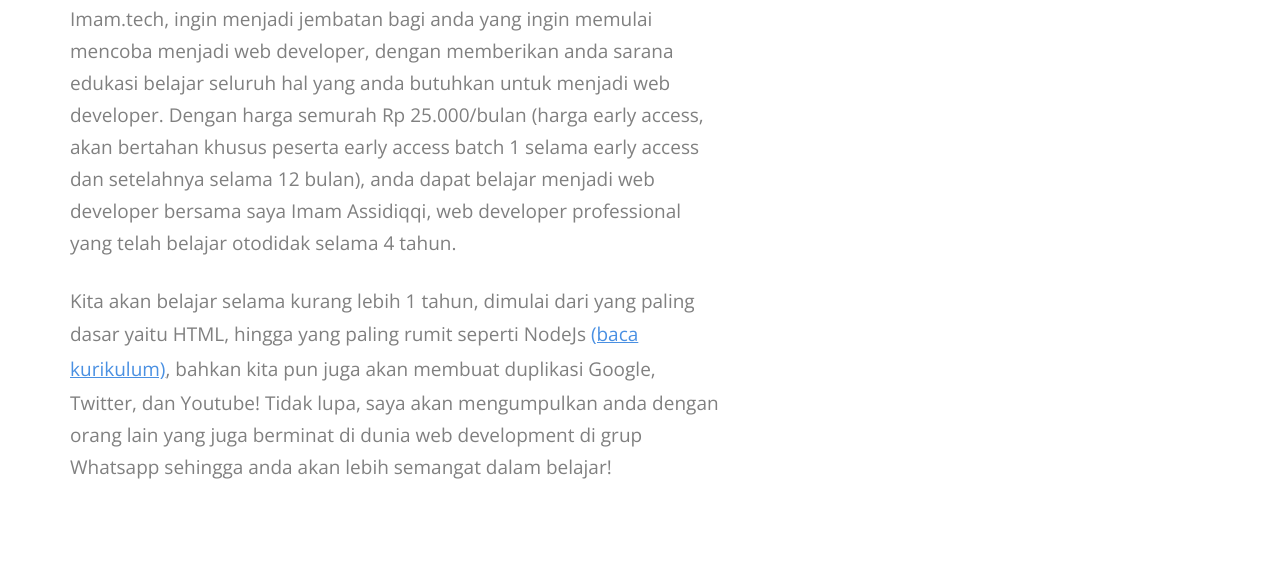
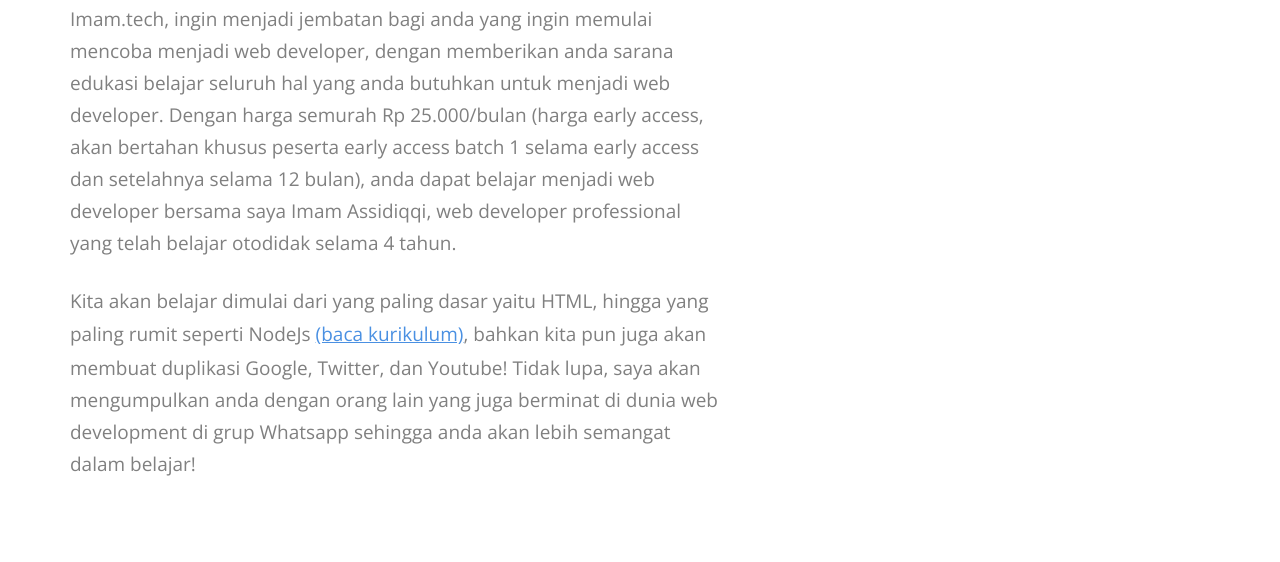
Before and after one commit to imamtech/imamtech, a plain HTML site: page index.html in a window 1280 px wide. Shown: the part 1024-1586 px from the top of the page. Drawn offline with nearby package versions, Linux system fonts and the light colour scheme; a script that the page names is missing; files whose address does not match are found by name.

Commit message:
Removing 1 tahun

```diff
--- a/index.html
+++ b/index.html
@@ -152,7 +152,7 @@
                             <h2>Belajar Web Development</h2>
                             <p class="lead"> Menjadi web developer merupakan keinginan sebagian orang. Dapat membuat web sendiri dengan berbagai macam fungsionalitas, merupakan sebuah kebanggaan.</p>
                             <p class="lead"> Imam.tech, ingin menjadi jembatan bagi anda yang ingin memulai mencoba menjadi web developer, dengan memberikan anda sarana edukasi belajar seluruh hal yang anda butuhkan untuk menjadi web developer. Dengan harga semurah Rp 25.000/bulan (harga early access, akan bertahan khusus peserta early access batch 1 selama early access dan setelahnya selama 12 bulan), anda dapat belajar menjadi web developer bersama saya Imam Assidiqqi, web developer professional yang telah belajar otodidak selama 4 tahun.</p>
-                            <p class="lead"> Kita akan belajar selama kurang lebih 1 tahun, dimulai dari yang paling dasar yaitu HTML, hingga yang paling rumit seperti NodeJs <a href="https://medium.com/imam-tech/materi-web-development-course-imam-tech-664660a63195" target="_blank">(baca kurikulum)</a>, bahkan kita pun juga akan membuat duplikasi Google, Twitter, dan Youtube! Tidak lupa, saya akan mengumpulkan anda dengan orang lain yang juga berminat di dunia web development di grup Whatsapp sehingga anda akan lebih semangat dalam belajar!</p>
+                            <p class="lead"> Kita akan belajar dimulai dari yang paling dasar yaitu HTML, hingga yang paling rumit seperti NodeJs <a href="https://medium.com/imam-tech/materi-web-development-course-imam-tech-664660a63195" target="_blank">(baca kurikulum)</a>, bahkan kita pun juga akan membuat duplikasi Google, Twitter, dan Youtube! Tidak lupa, saya akan mengumpulkan anda dengan orang lain yang juga berminat di dunia web development di grup Whatsapp sehingga anda akan lebih semangat dalam belajar!</p>
                         </div>
                         <div class="col-sm-4 col-md-3">
                             <div class="text-block">
```
Also changed, not shown: 1 other file.
